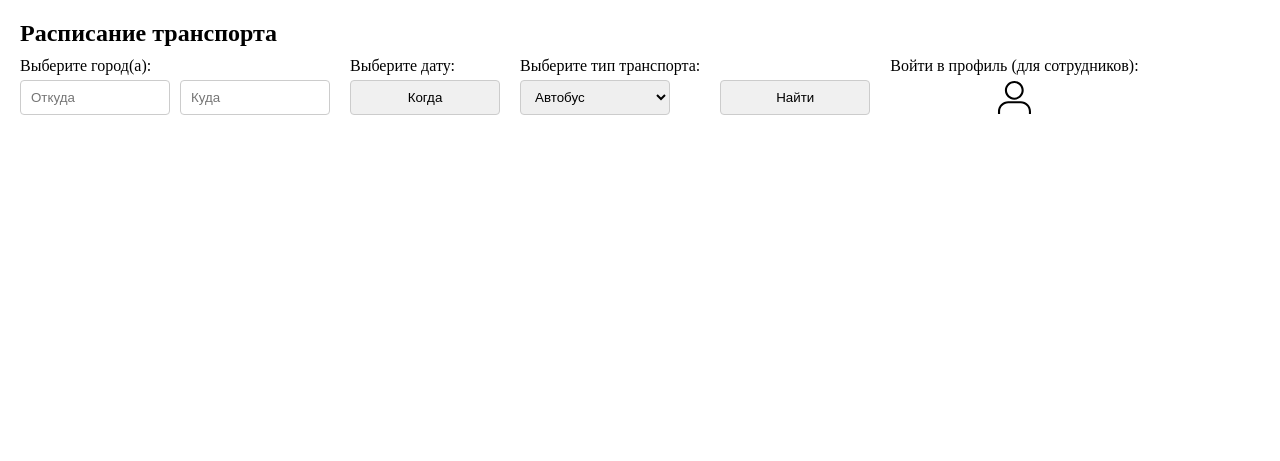
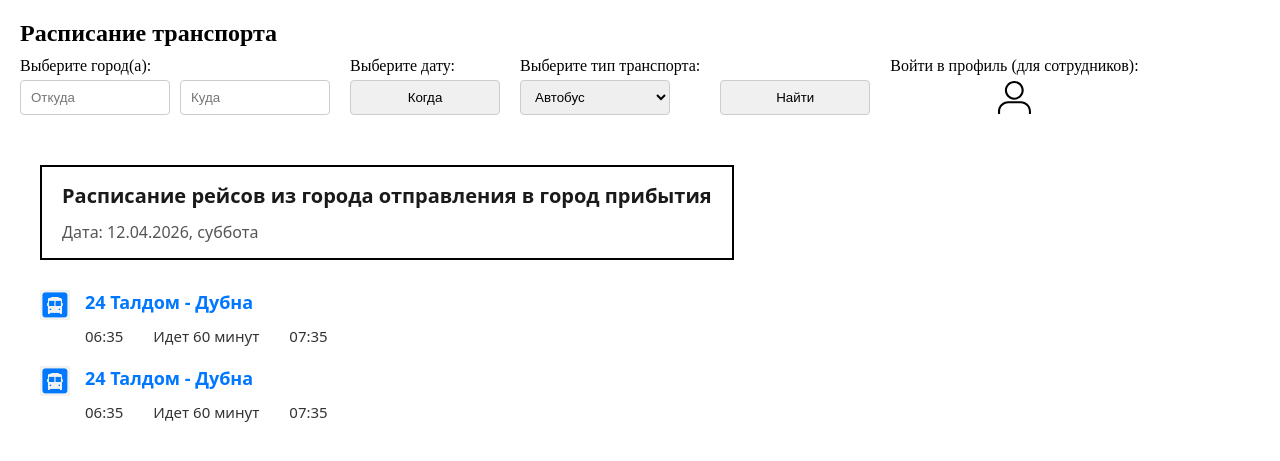
Before and after one commit to Pavlenty-great/Schedule-transport, a Flask app: page / in a window 1280 px wide. Shown: the top 461 px of the page. Run offline with Flask 3, Linux system fonts and the light colour scheme; some libraries are stand-ins or nearby versions.

Commit message:
Added on main page bus flights

```diff
--- /dev/null
+++ b/static/css/main_flights.css
@@ -0,0 +1,78 @@
+main {
+    max-width: 1200px;
+    margin: 30px 0;
+    padding: 0 20px;
+    padding-left: 40px;
+    font-family: system-ui, -apple-system, 'Segoe UI', Roboto, sans-serif;
+}
+
+/* Блок с заголовком и датой */
+.info-header {
+    border: 2px solid black;
+    padding: 15px 20px;
+    margin-bottom: 30px;
+    width: fit-content;
+    min-width: 300px;
+}
+
+.info-header h5 {
+    font-size: 20px;
+    font-weight: 600;
+    margin: 0 0 12px 0;
+    color: #1a1a1a;
+}
+
+.info-header .date {
+    font-size: 16px;
+    color: #555;
+    margin: 0;
+}
+
+/* Карточка рейса */
+.route-card {
+    display: flex;
+    align-items: flex-start;
+    gap: 15px;
+    margin-bottom: 20px;
+}
+
+/* Иконка транспорта */
+.route-icon {
+    width: 30px;
+    height: 30px;
+    object-fit: cover;
+    flex-shrink: 0;
+}
+
+/* Контент карточки (все надписи справа от иконки) */
+.route-content {
+    flex: 1;
+}
+
+/* Название маршрута — ссылка */
+.route-title {
+    font-size: 18px;
+    font-weight: 700;
+    color: #0077ff;
+    margin-bottom: 12px;
+    text-decoration: none;
+    display: inline-block;
+}
+
+.route-title:hover {
+    text-decoration: underline;
+    color: #0055cc;
+}
+
+/* Контейнер для времени и длительности */
+.route-details {
+    display: flex;
+    gap: 30px;
+    font-size: 15px;
+    color: #333;
+}
+
+/* Каждый элемент деталей */
+.route-details > div {
+    white-space: nowrap;
+}
--- a/templates/main.html
+++ b/templates/main.html
@@ -5,15 +5,14 @@
     <meta name="viewport" content="width=device-width, initial-scale=1.0">
     <title>Document</title>
     <link rel="stylesheet" href="../static/css/header.css">
+    <link rel="stylesheet" href="../static/css/main_flights.css">
 </head>
 <body>
     <header>
-        <!-- ЛЕВАЯ ЧАСТЬ: только заголовок -->
         <div class="header-left">
             <h1>Расписание транспорта</h1>
         </div>
 
-        <!-- ПРАВАЯ ЧАСТЬ: все элементы в ОДНУ ЛИНИЮ (горизонтально) -->
         <div class="header-right">
             <!-- Блок 1: надпись + две кнопки (Откуда и Куда) -->
             <div class="form-group">
@@ -53,7 +52,34 @@
         </div>
     </header>
     <main>
+        <div class="info-header">
+            <h5>Расписание рейсов из города отправления в город прибытия</h5>
+            <div class="date">Дата: 12.04.2026, суббота</div>
+        </div>
 
+    <div class="route-card">
+        <img class="route-icon" src="../static/images/Автобус.jpg" alt="">
+        <div class="route-content">
+            <a href="" class="route-title">24 Талдом - Дубна</a>
+            <div class="route-details">
+                <div>06:35</div>
+                <div>Идет 60 минут</div>
+                <div>07:35</div>
+            </div>
+        </div>
+    </div>
+
+    <div class="route-card">
+        <img class="route-icon" src="../static/images/Автобус.jpg" alt="">
+        <div class="route-content">
+            <a href="" class="route-title">24 Талдом - Дубна</a>
+            <div class="route-details">
+                <div>06:35</div>
+                <div>Идет 60 минут</div>
+                <div>07:35</div>
+            </div>
+        </div>
+    </div>
     </main>
 </body>
 </html>
```
Also changed, not shown: static/images/Автобус.jpg (added).
